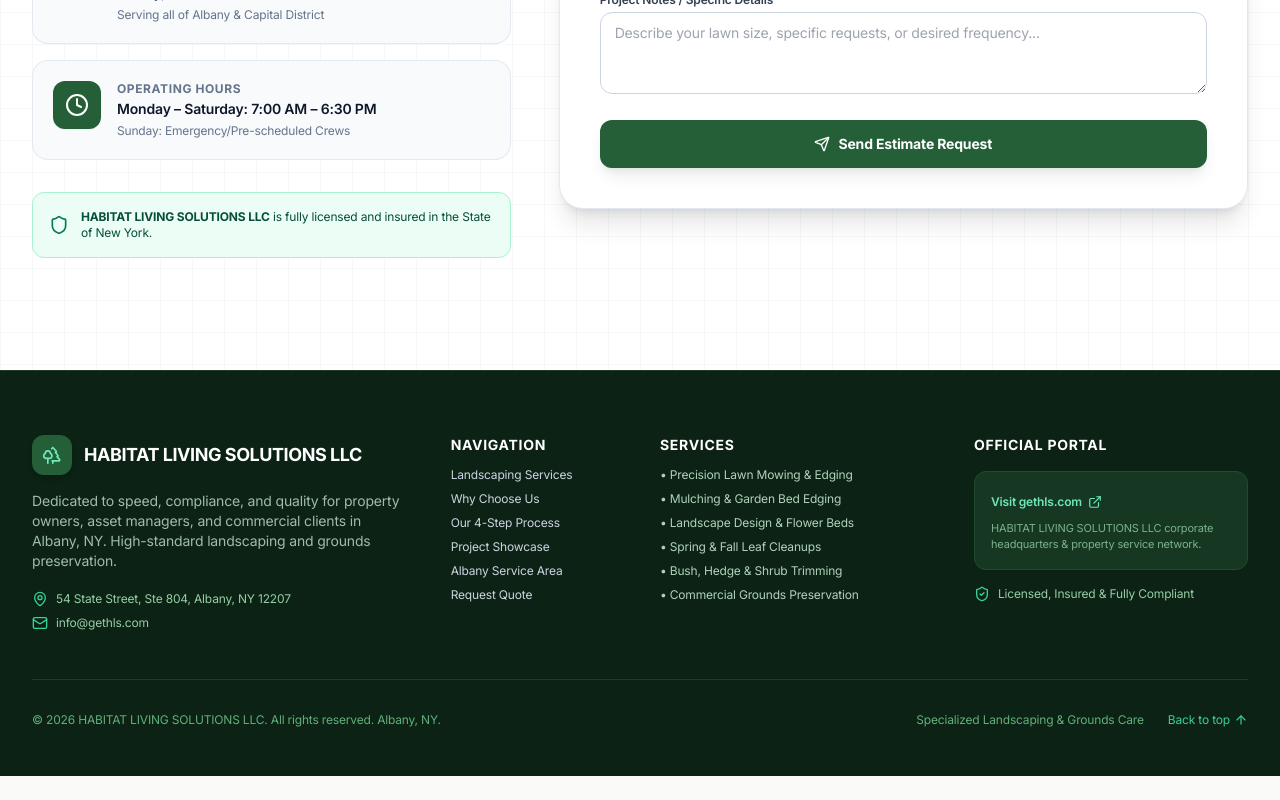
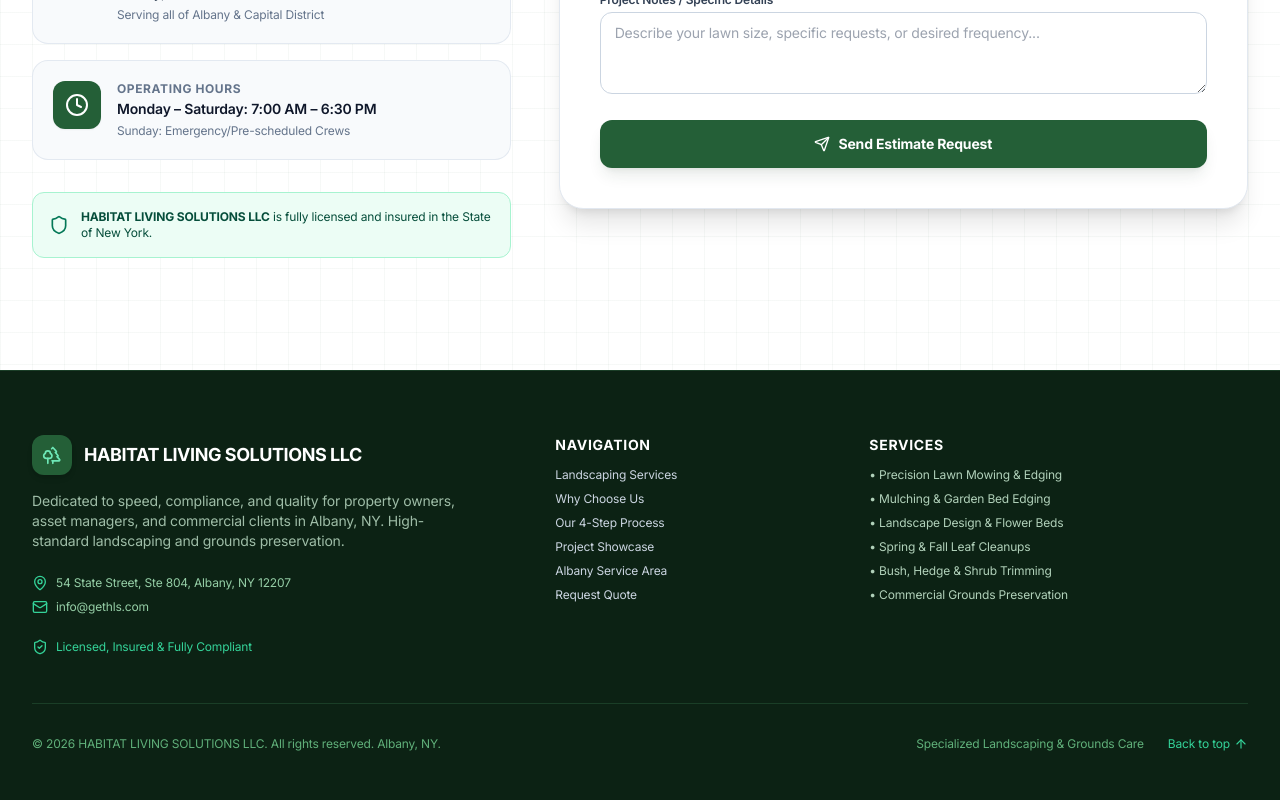
Before and after one commit to RiyadhArfin/habitat-living-solutions, a React (Vite) app: page / in a window 1280 px wide. Shown: the part 7607-8407 px from the top of the page. Before the commit the page ends 8383 px from the top, so only its background shows below. Built offline with nearby package versions, Linux system fonts and the light colour scheme.

Commit message:
refactor: remove official portal card from footer and refine layout

```diff
--- a/src/components/Footer.jsx
+++ b/src/components/Footer.jsx
@@ -1,5 +1,5 @@
 import React from 'react';
-import { Trees, Mail, MapPin, ArrowUp, ExternalLink, ShieldCheck } from 'lucide-react';
+import { Trees, Mail, MapPin, ArrowUp, ShieldCheck } from 'lucide-react';
 
 export default function Footer() {
   const scrollToTop = () => {
@@ -13,7 +13,7 @@
         <div className="grid grid-cols-1 md:grid-cols-2 lg:grid-cols-12 gap-10 pb-12 border-b border-forest-900">
 
           {/* Col 1: Brand info */}
-          <div className="lg:col-span-4 space-y-4">
+          <div className="lg:col-span-5 space-y-4">
             <div className="flex items-center gap-3">
               <div className="w-10 h-10 rounded-xl bg-forest-700 flex items-center justify-center text-emerald-300 shadow-md">
                 <Trees className="w-5 h-5" />
@@ -23,11 +23,11 @@
               </span>
             </div>
 
-            <p className="text-xs sm:text-sm text-forest-200/80 leading-relaxed">
+            <p className="text-xs sm:text-sm text-forest-200/80 leading-relaxed max-w-md">
               Dedicated to speed, compliance, and quality for property owners, asset managers, and commercial clients in Albany, NY. High-standard landscaping and grounds preservation.
             </p>
 
-            <div className="pt-1 space-y-2 text-xs text-forest-300">
+            <div className="pt-2 space-y-2 text-xs text-forest-300">
               <div className="flex items-center gap-2">
                 <MapPin className="w-4 h-4 text-emerald-400 shrink-0" />
                 <span>54 State Street, Ste 804, Albany, NY 12207</span>
@@ -39,10 +39,15 @@
                 </a>
               </div>
             </div>
+
+            <div className="pt-2 flex items-center gap-2 text-xs text-emerald-400">
+              <ShieldCheck className="w-4 h-4 shrink-0" />
+              <span>Licensed, Insured & Fully Compliant</span>
+            </div>
           </div>
 
           {/* Col 2: Quick Links */}
-          <div className="lg:col-span-2 space-y-3">
+          <div className="lg:col-span-3 space-y-3">
             <h4 className="text-white text-sm font-bold uppercase tracking-wider">Navigation</h4>
             <ul className="space-y-2 text-xs">
               <li><a href="#services" className="hover:text-emerald-400 transition-colors">Landscaping Services</a></li>
@@ -55,7 +60,7 @@
           </div>
 
           {/* Col 3: Landscaping Services */}
-          <div className="lg:col-span-3 space-y-3">
+          <div className="lg:col-span-4 space-y-3">
             <h4 className="text-white text-sm font-bold uppercase tracking-wider">Services</h4>
             <ul className="space-y-2 text-xs text-forest-200/90">
               <li>• Precision Lawn Mowing & Edging</li>
@@ -65,30 +70,6 @@
               <li>• Bush, Hedge & Shrub Trimming</li>
               <li>• Commercial Grounds Preservation</li>
             </ul>
-          </div>
-
-          {/* Col 4: Official Link & Assurance */}
-          <div className="lg:col-span-3 space-y-4">
-            <h4 className="text-white text-sm font-bold uppercase tracking-wider">Official Portal</h4>
-            <div className="p-4 rounded-xl bg-forest-900/80 border border-forest-800 space-y-2">
-              <a
-                href="https://gethls.com/"
-                target="_blank"
-                rel="noopener noreferrer"
-                className="inline-flex items-center gap-1.5 text-xs font-semibold text-emerald-300 hover:text-emerald-200 transition-colors"
-              >
-                <span>Visit gethls.com</span>
-                <ExternalLink className="w-3.5 h-3.5" />
-              </a>
-              <p className="text-[11px] text-forest-300/80 leading-normal">
-                HABITAT LIVING SOLUTIONS LLC corporate headquarters & property service network.
-              </p>
-            </div>
-
-            <div className="flex items-center gap-2 text-xs text-forest-300">
-              <ShieldCheck className="w-4 h-4 text-emerald-400 shrink-0" />
-              <span>Licensed, Insured & Fully Compliant</span>
-            </div>
           </div>
 
         </div>
```
